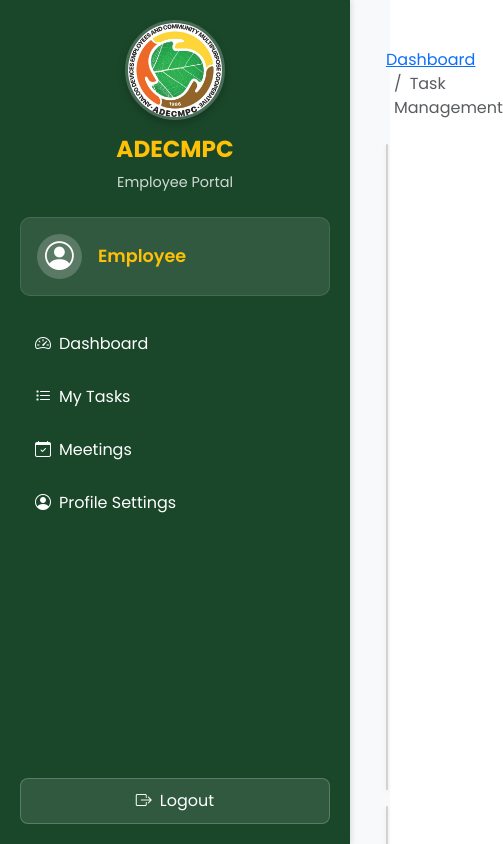
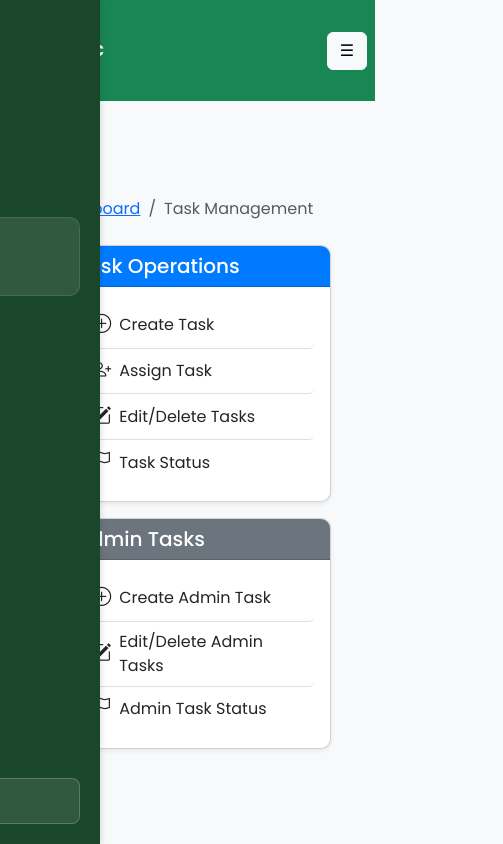
Before and after one commit to RosieHernan04/Employee-Reminder-System, a Next.js app: page /admin/tasks in a window 390 px wide. Shown: the top 844 px of the page, 503 px wide, since content can reach past the window. Built offline with nearby package versions, Linux system fonts and the light colour scheme; no server answers.

Commit message:
Mobile Friendlylayout

```diff
--- a/components/Layout/AdminSidebar.js
+++ b/components/Layout/AdminSidebar.js
@@ -10,38 +10,16 @@ export default function AdminSidebar() {
   const [hoveredItem, setHoveredItem] = useState(null);
 
   const handleLogout = () => {
-    // Clear user data from localStorage
     localStorage.removeItem("user");
-    // Redirect to login page
     router.push("/login");
   };
 
   const navItems = [
-    {
-      name: "Dashboard",
-      path: "/admin/dashboard",
-      icon: "bi bi-speedometer2",
-    },
-    {
-      name: "Task Management",
-      path: "/admin/usermanagement",
-      icon: "bi bi-list-check",
-    },
-    {
-      name: "Meeting Management",
-      path: "/admin/meetingmanagement",
-      icon: "bi bi-calendar-check",
-    },
-    {
-      name: "Reports",
-      path: "/admin/reports",
-      icon: "bi bi-file-earmark-text",
-    },
-    {
-      name: "Settings",
-      path: "/admin/settings",
-      icon: "bi bi-gear",
-    },
+    { name: "Dashboard", path: "/admin/dashboard", icon: "bi bi-speedometer2" },
+    { name: "Task Management", path: "/admin/usermanagement", icon: "bi bi-list-check" },
+    { name: "Meeting Management", path: "/admin/meetingmanagement", icon: "bi bi-calendar-check" },
+    { name: "Reports", path: "/admin/reports", icon: "bi bi-file-earmark-text" },
+    { name: "Settings", path: "/admin/settings", icon: "bi bi-gear" },
   ];
 
   return (
@@ -58,8 +36,11 @@ export default function AdminSidebar() {
         padding: "20px",
         zIndex: 1000,
         boxShadow: "2px 0 5px rgba(0,0,0,0.1)",
+        display: "flex",
+        flexDirection: "column",
       }}
     >
+      {/* Logo and Header */}
       <div className="text-center mb-4">
         <div className="mb-3">
           <Image
@@ -68,12 +49,10 @@ export default function AdminSidebar() {
             width={100}
             height={100}
             style={{
-              width: "100px",
-              height: "100px",
               borderRadius: "50%",
               border: "3px solid rgba(255,255,255,0.2)",
               boxShadow: "0 4px 8px rgba(0,0,0,0.2)",
-              objectFit: "cover"
+              objectFit: "cover",
             }}
           />
         </div>
@@ -83,35 +62,40 @@ export default function AdminSidebar() {
         </p>
       </div>
 
-      <div className="user-info mb-4 p-3" style={{
+      {/* User Info */}
+      <div
+        className="user-info mb-4 p-3"
+        style={{
           background: "rgba(255,255,255,0.1)",
           borderRadius: "10px",
-        border: "1px solid rgba(255,255,255,0.1)"
-      }}>
+          border: "1px solid rgba(255,255,255,0.1)",
+        }}
+      >
         <div className="d-flex align-items-center">
           <div className="me-3">
-            <div style={{
+            <div
+              style={{
                 width: "45px",
                 height: "45px",
                 background: "rgba(255,255,255,0.2)",
                 borderRadius: "50%",
                 display: "flex",
                 alignItems: "center",
-              justifyContent: "center"
-            }}>
+                justifyContent: "center",
+              }}
+            >
               <i className="bi bi-person-circle" style={{ fontSize: "1.8rem" }}></i>
             </div>
           </div>
           <div style={{ flex: 1 }}>
-            <div className="user-name">
-              {user?.fullName || user?.name || "Admin"}
-            </div>
+            <div className="user-name">{user?.fullName || user?.name || "Admin"}</div>
             <div className="user-role">Admin Portal</div>
           </div>
         </div>
       </div>
 
-      <nav>
+      {/* Navigation Items */}
+      <nav style={{ flexGrow: 1 }}>
         {navItems.map((item) => (
           <Link
             key={item.path}
@@ -150,7 +134,8 @@ export default function AdminSidebar() {
         ))}
       </nav>
 
-      <div className="mt-auto" style={{ position: "absolute", bottom: "20px", width: "calc(100% - 40px)" }}>
+      {/* Logout Button */}
+      <div style={{ marginTop: "auto" }}>
         <button
           onClick={handleLogout}
           style={{
--- a/components/Layout/Sidebar.js
+++ b/components/Layout/Sidebar.js
@@ -10,9 +10,7 @@ export default function Sidebar() {
   const [hoveredItem, setHoveredItem] = useState(null);
 
   const handleLogout = () => {
-    // Clear user data from localStorage
     localStorage.removeItem("user");
-    // Redirect to login page
     router.push("/login");
   };
 
@@ -33,8 +31,8 @@ export default function Sidebar() {
       icon: "bi bi-calendar-check",
     },
     {
-      name: "Profile Settings", // Changed from "Create Task" to "Profile Settings"
-      path: "/employee/settings", // Updated path
+      name: "Profile Settings",
+      path: "/employee/settings",
       icon: "bi bi-person-circle",
     },
   ];
@@ -53,8 +51,11 @@ export default function Sidebar() {
         padding: "20px",
         zIndex: 1000,
         boxShadow: "2px 0 5px rgba(0,0,0,0.1)",
+        display: "flex",
+        flexDirection: "column",
       }}
     >
+      {/* Logo and Header */}
       <div className="text-center mb-4">
         <div className="mb-3">
           <Image
@@ -63,12 +64,12 @@ export default function Sidebar() {
             width={100}
             height={100}
             style={{
-    width: "100px", // ✅ keeps visual layout
+              width: "100px",
               height: "100px",
               borderRadius: "50%",
               border: "3px solid rgba(255,255,255,0.2)",
               boxShadow: "0 4px 8px rgba(0,0,0,0.2)",
-    objectFit: "cover" // ensures no distortion inside the circle
+              objectFit: "cover",
             }}
           />
         </div>
@@ -78,6 +79,7 @@ export default function Sidebar() {
         </p>
       </div>
 
+      {/* User Info */}
       <div
         className="user-info mb-4 p-3"
         style={{
@@ -118,7 +120,8 @@ export default function Sidebar() {
         </div>
       </div>
 
-      <nav>
+      {/* Navigation Links */}
+      <nav style={{ flexGrow: 1 }}>
         {navItems.map((item) => (
           <Link
             key={item.path}
@@ -158,10 +161,8 @@ export default function Sidebar() {
         ))}
       </nav>
 
-      <div
-        className="mt-auto"
-        style={{ position: "absolute", bottom: "20px", width: "calc(100% - 40px)" }}
-      >
+      {/* Logout Button */}
+      <div style={{ marginTop: "auto" }}>
         <button
           onClick={handleLogout}
           style={{
--- a/components/MainLayout/Layout.js
+++ b/components/MainLayout/Layout.js
@@ -1,10 +1,16 @@
-import React from "react";
+// components/MainLayout/Layout.js
+
+import React, { useState } from "react";
 import Sidebar from "../Layout/Sidebar";
 import AdminSidebar from "../Layout/AdminSidebar";
 import { useUser } from "../../dataconnect/context/UserContext";
 
 export default function Layout({ children }) {
   const { user } = useUser();
+  const [sidebarOpen, setSidebarOpen] = useState(false);
+
+  const toggleSidebar = () => setSidebarOpen(!sidebarOpen);
+  const SidebarComponent = user?.role === "admin" ? AdminSidebar : Sidebar;
 
   return (
     <>
@@ -21,14 +27,58 @@ export default function Layout({ children }) {
           padding: 10px;
           font-size: 1.1em;
         }
+
+        /* Mobile sidebar animation */
+        @media (max-width: 768px) {
+          .sidebar-offcanvas {
+            position: fixed;
+            top: 0;
+            left: 0;
+            width: 250px;
+            height: 100vh;
+            z-index: 1050;
+            background-color: #1a472a;
+            transition: transform 0.3s ease;
+            transform: translateX(-100%);
+          }
+
+          .sidebar-offcanvas.open {
+            transform: translateX(0);
+          }
+        }
       `}</style>
-      <div className="d-flex vh-100" style={{ fontFamily: "'Poppins', sans-serif" }}>
-        {user?.role === "admin" ? <AdminSidebar /> : <Sidebar />}
-        <main style={{ marginLeft: "350px", width: "calc(100% - 350px)" }} className="bg-light">
-          <div className="p-4">
+
+      <div className="container-fluid">
+        <div className="row min-vh-100">
+
+          {/* Sidebar for Desktop */}
+          <div className="d-none d-md-block col-md-3 col-lg-2 p-0">
+            {SidebarComponent && <SidebarComponent />}
+          </div>
+
+          {/* Header & Toggle for Mobile */}
+          <div className="d-md-none bg-success text-white p-2 d-flex justify-content-between align-items-center sticky-top">
+            <span className="fw-bold">ADECMPC</span>
+            <button
+              className="btn btn-light"
+              onClick={toggleSidebar}
+            >
+              ☰
+            </button>
+          </div>
+
+          {/* Sidebar for Mobile (Offcanvas style) */}
+          <div className="d-md-none">
+            <div className={`sidebar-offcanvas ${sidebarOpen ? "open" : ""}`}>
+              {SidebarComponent && <SidebarComponent />}
+            </div>
+          </div>
+
+          {/* Main Content */}
+          <div className="col-12 col-md-9 col-lg-10 bg-light p-4" style={{ fontFamily: "'Poppins', sans-serif" }}>
             {children}
           </div>
-        </main>
+        </div>
       </div>
     </>
   );
--- a/dataconnect/context/UserContext.js
+++ b/dataconnect/context/UserContext.js
@@ -1,4 +1,4 @@
-import { createContext, useContext, useState, useEffect } from "react";
+import React, { createContext, useContext, useState, useEffect } from "react";
 import { onAuthStateChanged } from "firebase/auth";
 import { doc, getDoc } from "firebase/firestore";
 import { auth, db } from 'lib/firebase';
--- a/pages/_app.js
+++ b/pages/_app.js
@@ -5,6 +5,7 @@ import { useEffect } from "react";
 import { UserProvider } from "../dataconnect/context/UserContext";
 import { messaging } from "../lib/firebase";
 import { onMessage } from "firebase/messaging";
+import "../styles/globals.css";
 
 export default function MyApp({ Component, pageProps }) {
   // Register Service Worker
--- a/styles/globals.css
+++ b/styles/globals.css
@@ -1,9 +1,10 @@
 /* General Reset */
 body {
   margin: 0;
-  font-family: Arial, sans-serif;
-  background-color: #FFEB3B; /* Custom Yellow */
-  color: #4CAF50; /* Custom Green */
+  font-family: 'Poppins', sans-serif; /* Use Poppins if possible */
+  background-color: #f8f9fa; /* A light neutral background */
+  color: #212529; /* Standard dark text */
+  overflow-x: hidden;
 }
 
 /* Button Styles */
@@ -47,6 +48,14 @@ button:hover {
 .react-calendar__tile--active {
   background: #007bff !important;
   color: white !important;
+}
+
+.sidebar-link {
+  display: block;
+  padding: 10px 15px;
+  color: #ffffff;
+  text-decoration: none;
+  transition: background-color 0.2s ease;
 }
 
 /* Sidebar Link Hover Effect */
@@ -192,39 +201,43 @@ button:hover {
   cursor: pointer;
 }
 
+/* A. Bootstrap-like container and row behavior */
+.container-fluid {
+  padding-left: 15px;
+  padding-right: 15px;
+}
+
+.row {
+  margin-left: 0;
+  margin-right: 0;
+}
+
+/* B. Prevent zoom overflow and scaling issues */
+html, body {
+  max-width: 100vw;
+  overflow-x: hidden;
+}
+
+/* D. Ensure .main-content is always responsive */
+.main-content {
+  flex: 1;
+  padding: 20px;
+  max-width: 100%;
+  overflow-x: auto;
+}
+
+/* C. Sidebar and main content stacking on small screens */
 @media (max-width: 768px) {
   .sidebar {
-    flex: 0 0 100%; /* Sidebar takes full width */
-    max-width: 100%;
-    margin-bottom: 20px; /* Add spacing below */
+    position: fixed;
+    width: 100%;
+    height: auto;
+    z-index: 1050;
+    background-color: #007bff;
   }
 
   .main-content {
-    flex: 0 0 100%; /* Main content takes full width */
-    max-width: 100%;
+    margin-top: 60px; /* Push down below sidebar */
+    padding: 10px;
   }
 }
-
-/* Dashboard Layout */
-.dashboard-container {
-  display: flex;
-  flex-wrap: wrap; /* Ensure content wraps on smaller screens */
-  min-height: 100vh;
-}
-
-.sidebar {
-  flex: 0 0 250px; /* Fixed width for the sidebar */
-  max-width: 250px;
-  background-color: #007bff; /* Adjust as needed */
-  color: #ffffff;
-}
-
-.main-content {
-  flex: 1; /* Take up remaining space */
-  padding: 20px;
-  min-width: 300px; /* Prevent shrinking too much */
-}
-
-body {
-  overflow-x: hidden;
-}
```
Lines whose indentation alone changed are shown as unchanged.
